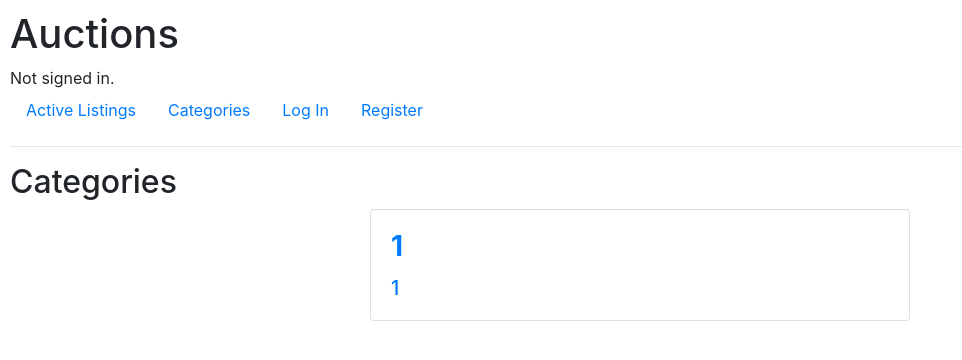
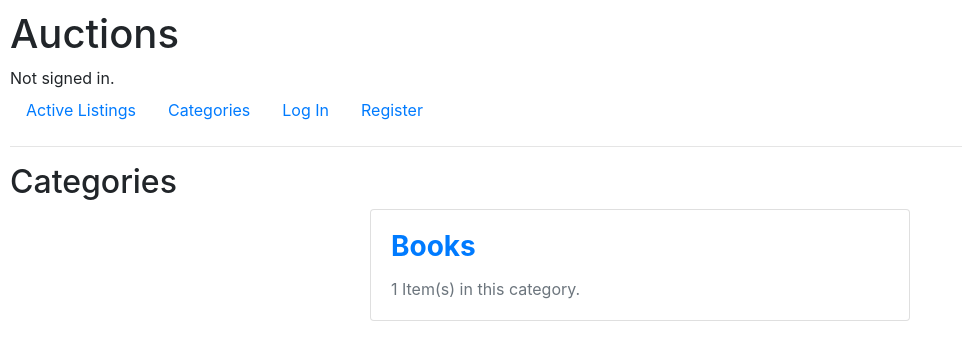
Before and after one commit to adriasala12/HarvardX-CS50W-commerce, a Django app: page /categories in a window 1280 px wide. Shown: the top 360 px of the page, without its empty margins (0-962 px from the left). Run offline with Django 3.2, Linux system fonts and the light colour scheme; tables that the repository leaves empty hold one stand-in row (values such as "Sample post"); some libraries are stand-ins or nearby versions.

Commit message:
The user can click on a category to see the listings in it. It also fixes category index error

```diff
--- a/auctions/templates/auctions/categories.html
+++ b/auctions/templates/auctions/categories.html
@@ -8,12 +8,12 @@
         {% if value|length != 0 %}
 
             <div class="card mb-3 mx-auto" style="max-width: 540px;">
-                <a class="text-decoration-none" href="#">
+                <a class="text-decoration-none" href="{% url 'category' key.0 %}">
                     <div class="row no-gutters">
                         <div class="col-md-8">
                             <div class="card-body">
-                                <h3 class="card-title font-weight-bold">{{ key }}</h3>
-                                <h5 class="card-text">{{ value|length }}</h5>
+                                <h3 class="card-title font-weight-bold">{{ key.1 }}</h3>
+                                <h5 class="card-text"><small class="text-muted">{{ value|length }} Item(s) in this category.</small></h5>
                             </div>
                         </div>
                     </div>
--- a/auctions/urls.py
+++ b/auctions/urls.py
@@ -12,5 +12,6 @@ urlpatterns = [
     path("watchlist", views.watchlist, name="watchlist"),
     path("<int:listing_id>/add_watchlist", views.add_watchlist, name="add_watchlist"),
     path("add_listing", views.add_listing, name="add_listing"),
-    path("categories", views.categories, name="categories")
+    path("categories", views.categories, name="categories"),
+    path("categories/<int:category_id>", views.category, name="category")
 ]
--- a/auctions/views.py
+++ b/auctions/views.py
@@ -50,13 +50,28 @@ def categories(request):
     listings = list(Listing.objects.all())
 
     for category in Listing.CATEGORIES:
-        dic[category[0]] = list(filter(lambda l: l.category==category[0], listings))
+        dic[category] = list(filter(lambda l: l.category==category[0], listings))
 
     context = {
         "categories": dic,
     }
 
     return render(request, "auctions/categories.html", context)
+
+
+def category(request, category_id):
+
+    listings = []
+    for listing in Listing.objects.all():
+        if int(listing.category) == int(category_id):
+            listings.append(listing)
+
+    context = {
+        "listings": listings,
+        "category_name": Listing.CATEGORIES[category_id-1][1],
+    }
+
+    return render(request, "auctions/category.html", context)
 
 
 @login_required(login_url='login')
```
Also changed, not shown: auctions/templates/auctions/category.html (added, +27 -0 lines).
